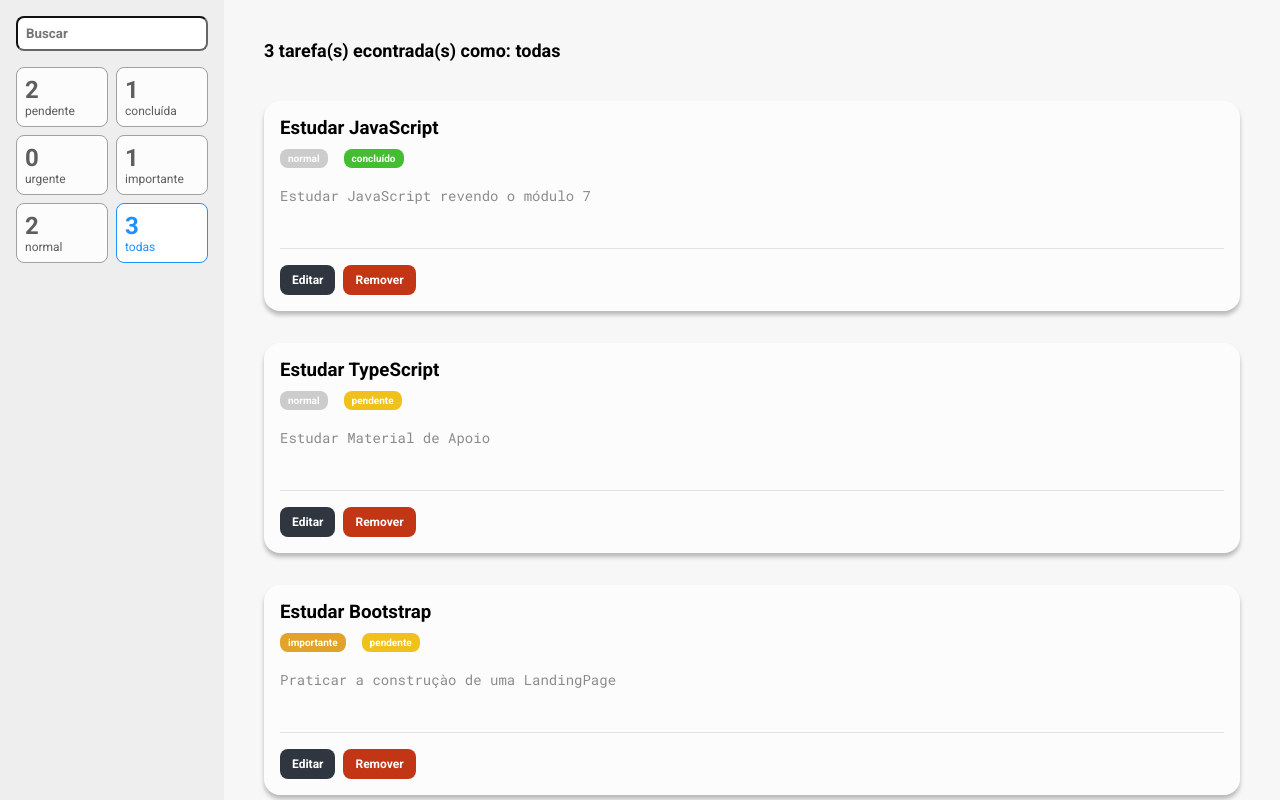
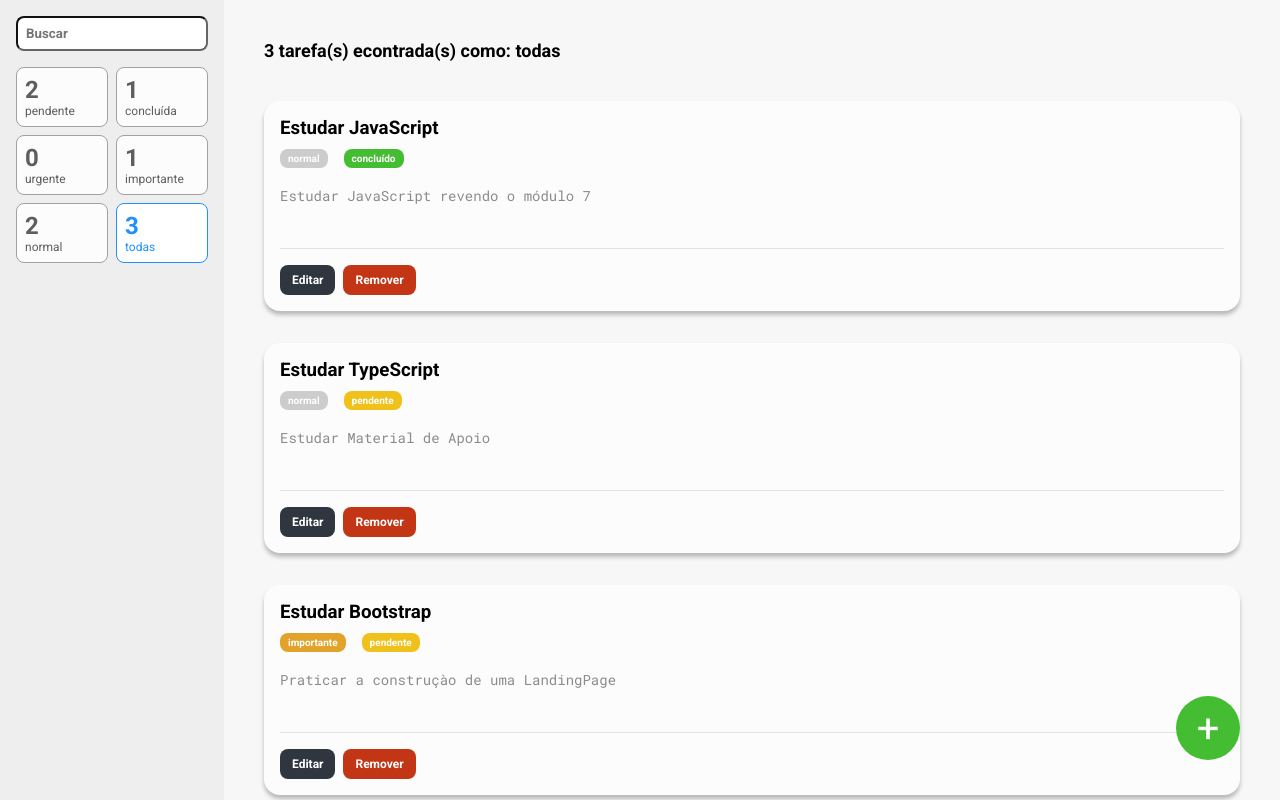
Before and after one commit to emmanuelmarcosdeoliveira/ToDo-List, a React (Vite) app: page / in a window 1280 px wide. Built offline with nearby package versions, Linux system fonts and the light colour scheme; the HTML template or start-up script is replaced by a standard one.

Commit message:
feat: included navigation to the task inclusion page (#23)

```diff
--- /dev/null
+++ b/src/components/AddButton/index.tsx
@@ -0,0 +1,7 @@
+import { Circle } from './styles'
+
+const AddButton = () => {
+  return <Circle to="/novatarefa">+</Circle>
+}
+
+export default AddButton
--- /dev/null
+++ b/src/components/AddButton/styles.ts
@@ -0,0 +1,18 @@
+import styled from 'styled-components'
+import { Link } from 'react-router-dom'
+
+export const Circle = styled(Link)`
+  height: 4rem;
+  width: 4rem;
+  background-color: #44bd32;
+  color: white;
+  position: fixed;
+  bottom: 2.5rem;
+  right: 2.5rem;
+  border-radius: 50%;
+  display: flex;
+  justify-content: center;
+  align-items: center;
+  font-size: 2.5rem;
+  text-decoration: none;
+`
--- a/src/pages/Home/index.tsx
+++ b/src/pages/Home/index.tsx
@@ -1,11 +1,13 @@
 import SideBar from '../../containers/SideBar'
 import Main from '../../containers/Main'
+import AddButton from '../../components/AddButton'
 
 const Home = () => {
   return (
     <>
       <SideBar />
       <Main />
+      <AddButton />
     </>
   )
 }
--- /dev/null
+++ b/src/pages/Register/index.tsx
@@ -0,0 +1,5 @@
+const Register = () => {
+  return <div>nova tarefa</div>
+}
+
+export default Register
```
Also changed, not shown: src/App.tsx (+5 -4 lines).
